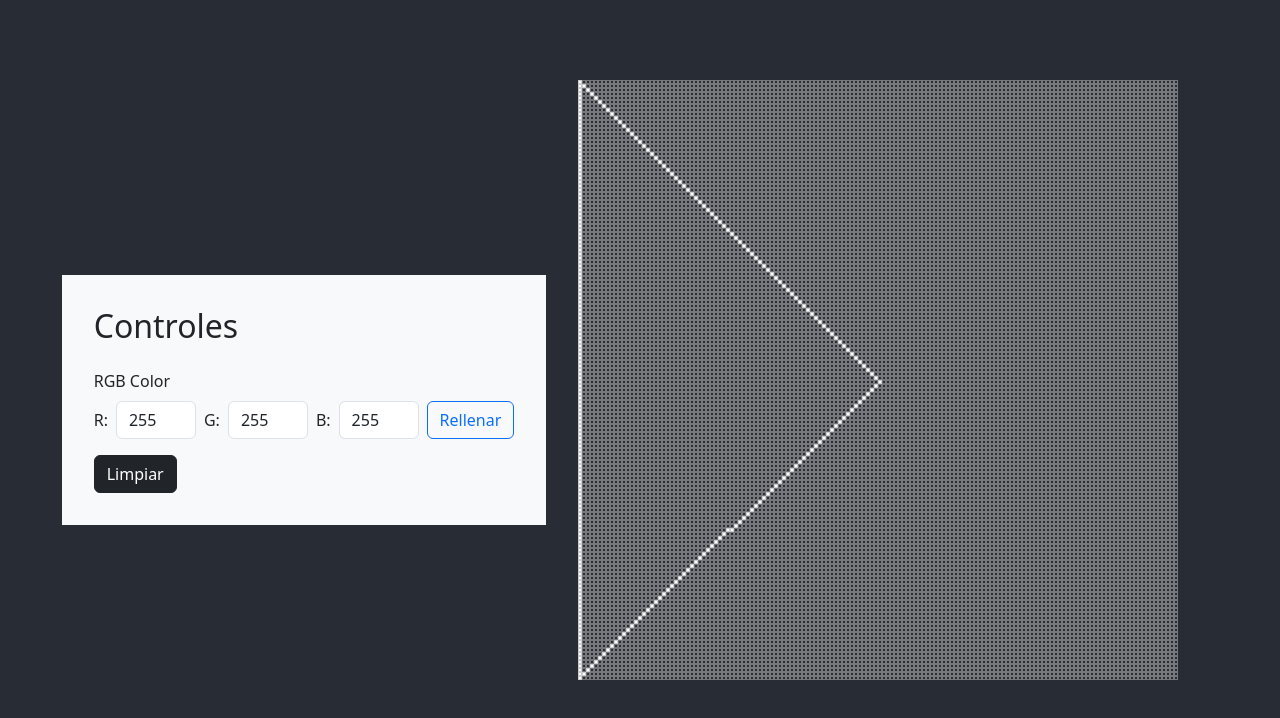
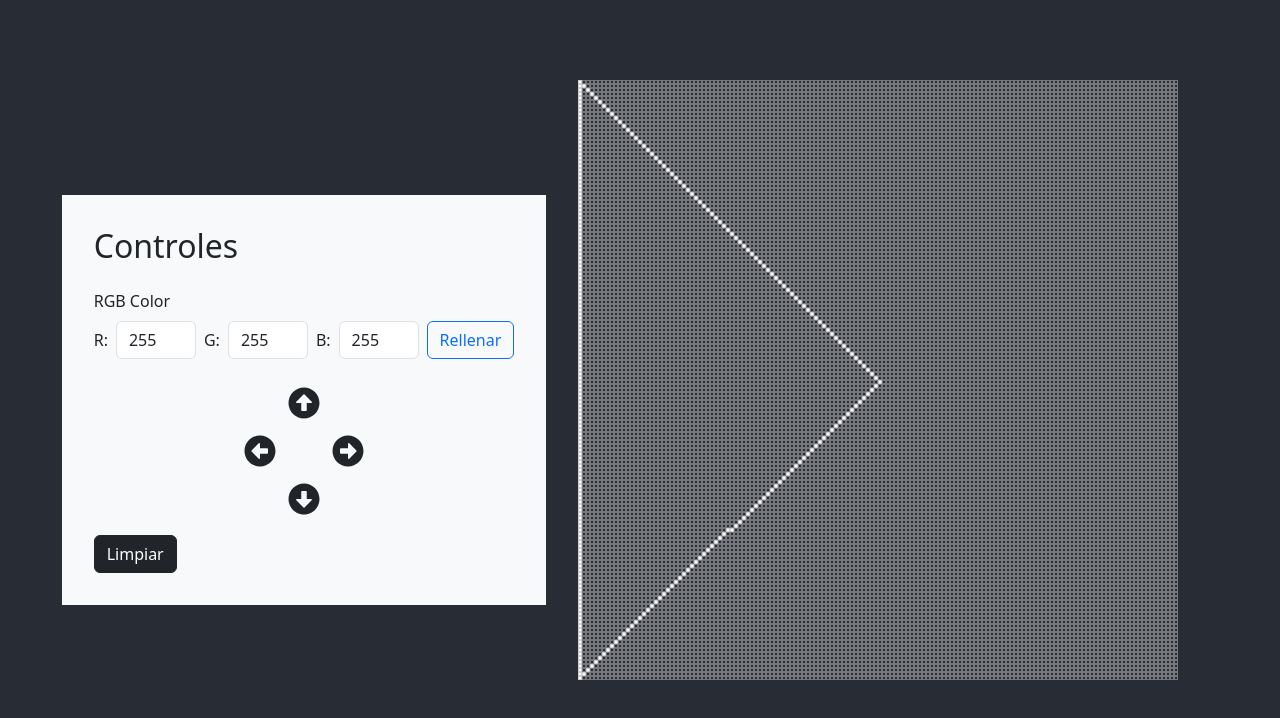
Before and after one commit to KevinOmega/CircleDrawign, a React (Create React App) app: page / in a window 1280 px wide. Both pictures are taken after a click on the button "Generar". Shown: the top 718 px of the page. Built offline with nearby package versions, Linux system fonts and the light colour scheme.

Commit message:
adding movement buttons

```diff
--- a/package.json
+++ b/package.json
@@ -9,6 +9,7 @@
     "bootstrap": "^5.3.3",
     "react": "^18.2.0",
     "react-dom": "^18.2.0",
+    "react-icons": "^5.1.0",
     "react-scripts": "5.0.1",
     "web-vitals": "^2.1.4"
   },
--- a/src/App.css
+++ b/src/App.css
@@ -56,3 +56,28 @@
 .flex-input input{
   width: 5rem;
 }
+
+.controllers{
+  position: relative;
+  width: 50%;
+  display: flex;
+  flex-direction: column;
+  align-self: center;
+}
+
+.x-controllers{
+  position: relative;
+  width: 100%;
+  display: flex;
+  justify-content: center;
+  gap: 3.5rem;
+}
+
+.controllers span{
+  position: relative;
+  font-size: 2rem;
+}
+
+.controllers span:active{
+  transform: scale(0.9);
+}
--- a/src/Form2.js
+++ b/src/Form2.js
@@ -1,4 +1,6 @@
 import React, { useState } from 'react'
+import { FaArrowAltCircleUp,FaArrowAltCircleRight,FaArrowAltCircleLeft,FaArrowAltCircleDown } from "react-icons/fa";
+
 
 const Form2 = () => {
     const [formColor,setFormColor] = useState([255,255,255]);
@@ -72,6 +74,14 @@ const Form2 = () => {
           </button>
         </div>
       </div>
+      <div className="controllers">
+            <span><FaArrowAltCircleUp/></span>
+        <div className="x-controllers">
+            <span><FaArrowAltCircleLeft/></span>
+            <span><FaArrowAltCircleRight/></span>
+        </div>
+            <span><FaArrowAltCircleDown/></span>
+      </div>
 
       <button className="btn btn-dark" onClick={limpiarBtn}>
         Limpiar
```
Also changed, not shown: 1 other file (tests, documents, lock files or other folders).
